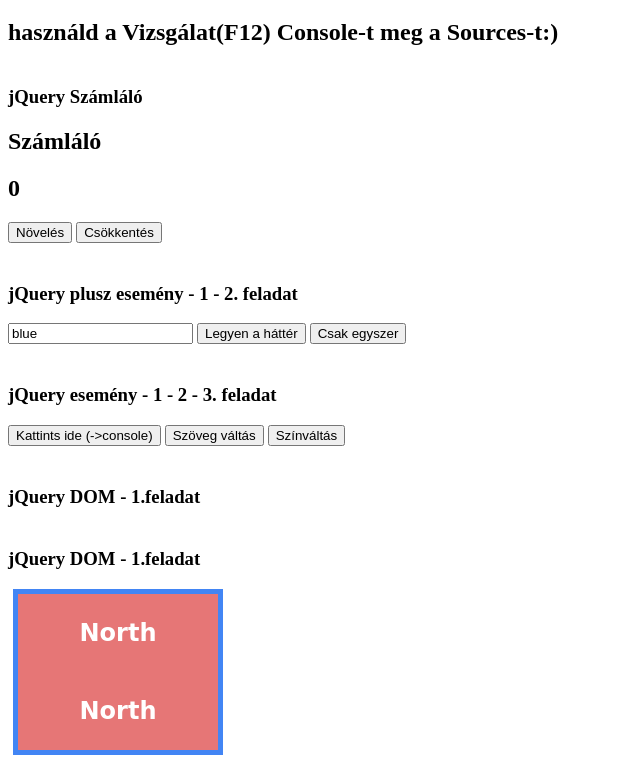
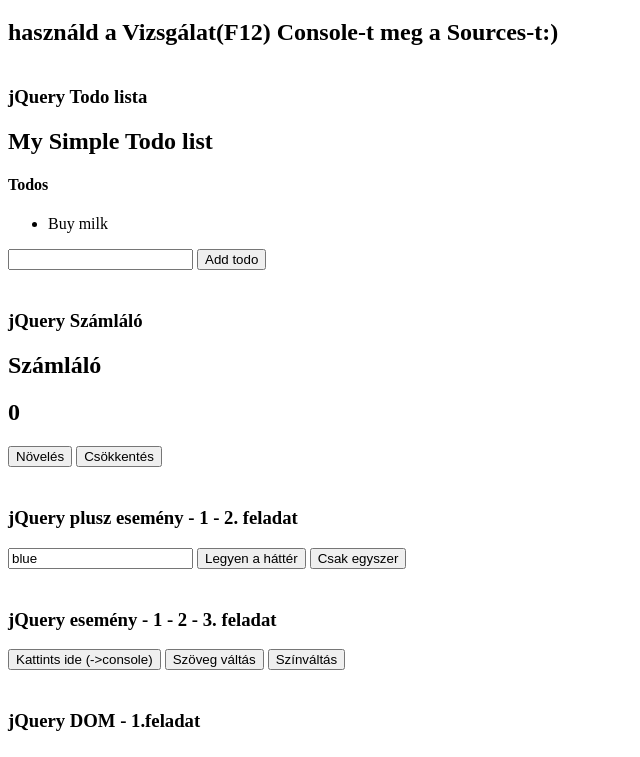
Before and after one commit to mapal62/workshop5, a plain HTML site: page index.html in a window 1280 px wide. Shown: the part 61-818 px from the top of the page, without its empty margins (0-640 px from the left). Drawn offline with nearby package versions, Linux system fonts and the light colour scheme; a web font is replaced by a local one.

Commit message:
ToDo adding

```diff
--- a/index.html
+++ b/index.html
@@ -17,6 +17,17 @@
 <body>
     <h1>JavaScript alapjai műhelymunka</h1>
     <h2>használd a Vizsgálat(F12) Console-t meg a Sources-t:)</h2>
+
+    <section id="jq6">
+        <h3>jQuery Todo lista</h3>
+        <h1>My Simple Todo list</h1>
+        <h4>Todos</h4>
+        <ul>
+            <li>Buy milk</li>
+        </ul>
+        <input type="text">
+        <button>Add todo</button>
+    </section>
 
     <section id="jq6">
         <h3>jQuery Számláló</h3>
--- a/script.js
+++ b/script.js
@@ -170,3 +170,12 @@ $('#jq6 .csokken').click(() => {
     szamlalo--
     $('#jq6 #ertek').text(szamlalo)
 })
+
+// jQuery Todo lista
+let whatToDo
+$('#jq6 button').click(() => {
+    whatToDo = $('#jq6 input').val()
+    if (whatToDo !== "") {
+        $('#jq6 ul').append(`<li>${whatToDo}</li>`)
+    }
+})
```
